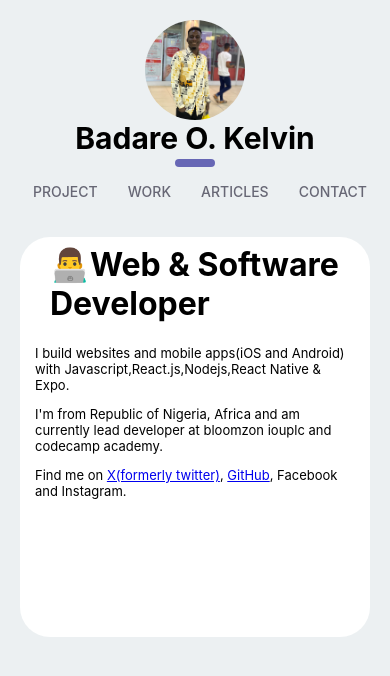
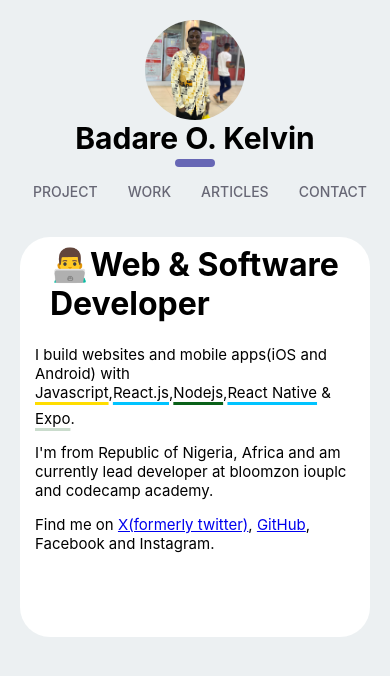
Before and after one commit to BadareOkiemuteKelvin/portfolio-app, a React (Create React App) app: page / in a window 390 px wide. Shown: the top 676 px of the page. Built offline with nearby package versions, Linux system fonts and the light colour scheme.

Commit message:
updated container 1 on home

```diff
--- a/src/Screens/Home/Home.css
+++ b/src/Screens/Home/Home.css
@@ -25,8 +25,53 @@
   .container-1 p{
     padding-left: 15px;
     padding-right: 15px;
-    font-size: 13px;
+    font-size: 15px;
   }
+
+  .container-1 .span1{
+    text-decoration: underline;
+    text-decoration-color: rgb(255, 221, 0);
+    text-decoration-thickness: 3px;
+    text-underline-offset: 4px;
+
+  }
+
+
+
+  .container-1 .span2{
+
+    text-decoration: underline;
+    text-decoration-color: rgb(0, 195, 255);
+    text-decoration-thickness: 3px;
+    text-underline-offset: 4px;
+
+    }
+    .container-1 .span3{
+
+      text-decoration: underline;
+      text-decoration-color: rgb(9, 96, 24);
+      text-decoration-thickness: 3px;
+      text-underline-offset: 4px;
+
+      }
+      .container-1 .span4{
+
+        text-decoration: underline;
+        text-decoration-color: rgb(202, 220, 205);
+        text-decoration-thickness: 3px;
+        text-underline-offset: 4px;
+
+
+        }
+
+        #lastText{
+
+          margin-top: -8px;
+        }
+
+
+
+
 
 
 
--- a/src/Screens/Home/Home.jsx
+++ b/src/Screens/Home/Home.jsx
@@ -9,7 +9,8 @@ const Home =()=>{
         <Header  />
           <div className="container-1">
             <h1>👨‍💻Web & Software Developer</h1>
-            <p>I build websites and mobile apps(iOS and Android) with Javascript,React.js,Nodejs,React Native & Expo.</p>
+            <p>I build websites and mobile apps(iOS and Android) with <span className="span1">Javascript</span>,<span className="span2">React.js</span>,<span className="span3">Nodejs</span>,<span className="span2">React Native</span> &</p>
+            <p id="lastText"> <span className="span4">Expo</span>.</p>
             <p>I'm from Republic of Nigeria, Africa and am currently lead developer at bloomzon iouplc and codecamp academy.</p>
             <p>Find me on <a href="https://twitter.com/@MelvincodeJs">X(formerly twitter)</a>, <a href="https://github.com/badareokiemutekelvin">GitHub</a>, Facebook and Instagram.</p>
 
```
